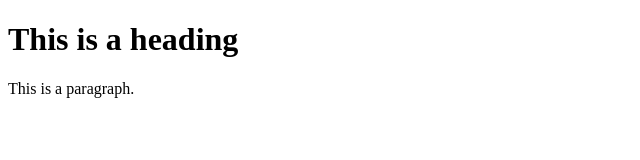
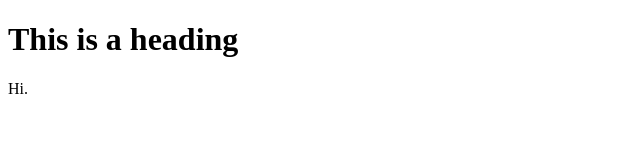
Before and after one commit to Sunnykrshnna7i/ibm1, a plain HTML site: page index.html in a window 1280 px wide. Shown: the whole page, without its empty margins (0-640 px from the left). Drawn offline with Linux system fonts and the light colour scheme.

Commit message:
Update index.html

```diff
--- a/index.html
+++ b/index.html
@@ -4,7 +4,7 @@
 <body>
 
 <h1>This is a heading</h1>
-<p>This is a paragraph.</p>
+<p>Hi.</p>
 
 </body>
 </html>
```
